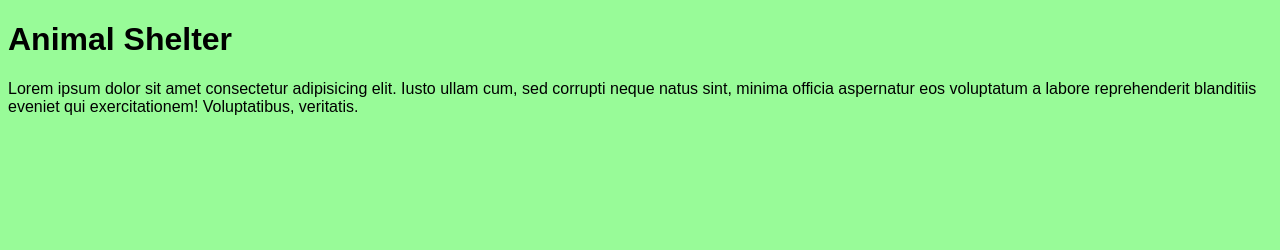
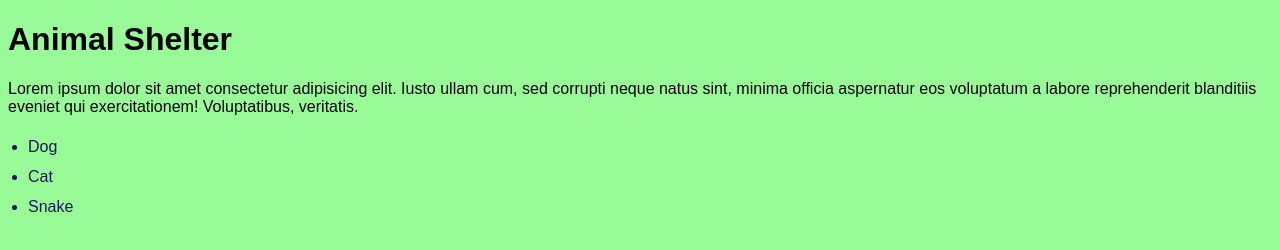
Before and after one commit to amirschwa-sch/shelter, a plain HTML site: page index.html in a window 1280 px wide. Drawn offline with Linux system fonts and the light colour scheme.

Commit message:
Adding UL

```diff
--- a/index.html
+++ b/index.html
@@ -9,5 +9,10 @@
 <body>
     <h1>Animal Shelter</h1>
     <p>Lorem ipsum dolor sit amet consectetur adipisicing elit. Iusto ullam cum, sed corrupti neque natus sint, minima officia aspernatur eos voluptatum a labore reprehenderit blanditiis eveniet qui exercitationem! Voluptatibus, veritatis.</p>
+    <ul>
+        <li>Dog</li>
+        <li>Cat</li>
+        <li>Snake</li>
+    </ul>
 </body>
 </html>
--- a/style.css
+++ b/style.css
@@ -2,3 +2,13 @@
  background-color: palegreen;
  font-family: sans-serif;
 }
+
+ul {
+    padding-left: 20px; /* רווח יפה מהשוליים */
+}
+
+li {
+    padding: 6px 0;      /* רווח בין שורות */
+    color: #1a1757;         /* צבע טקסט */
+    font-weight: 500;    /* טיפה מודגש */
+}
```
